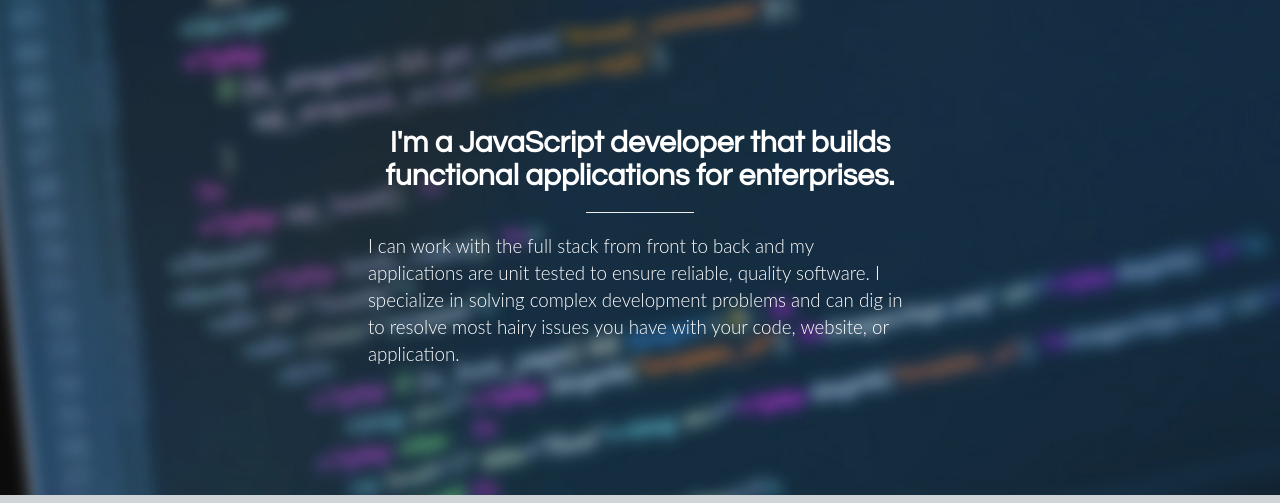
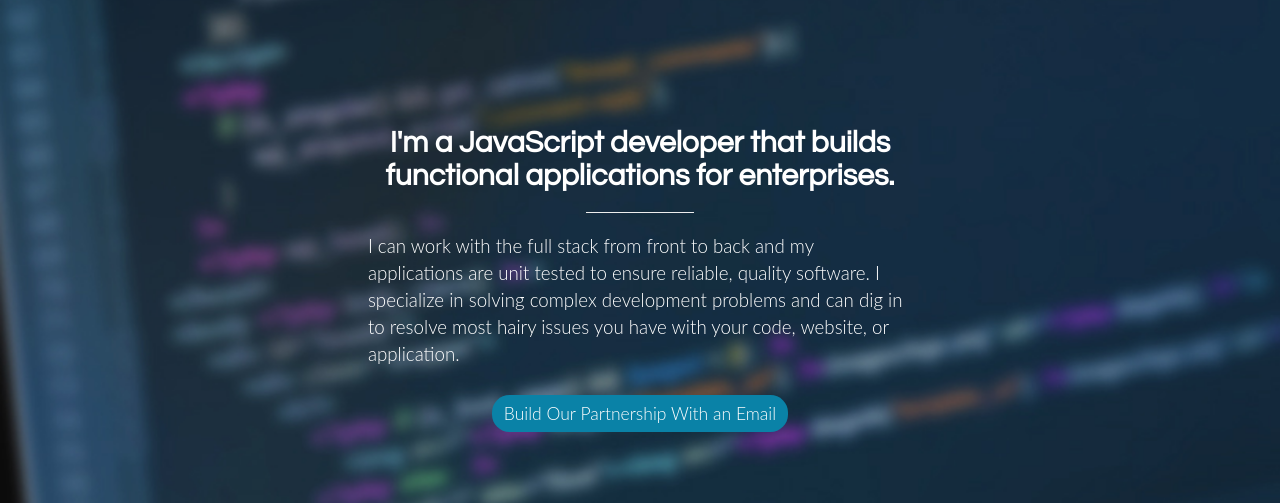
Before and after one commit to amcavinue/portfolio-site-static, a website: page index.html in a window 1280 px wide. Shown: the part 69-572 px from the top of the page. Drawn offline with nearby package versions, Linux system fonts and the light colour scheme; some icons are missing.

Commit message:
Add CTA button.

```diff
--- a/css/sass/_development.scss
+++ b/css/sass/_development.scss
@@ -112,6 +112,22 @@ header {
     #blurb {
       text-align: left;
       font-size: 0.8em;
+    }
+
+    .btn-cta {
+      @include button-general
+
+      border: none;
+      font-weight: 300;
+      color: $color-3;
+      margin: 1em 0;
+      font-size: 0.75em;
+      background-color: $color-6;
+      outline: none;
+
+      &:hover {
+        background-color: $color-9;
+      }
     }
   }
 }
--- a/css/sass/main.scss
+++ b/css/sass/main.scss
@@ -4,6 +4,7 @@ $font-2: 'Lato', sans-serif;
 /* Accent colors */
 $color-8: #ab3939;
 $color-6: #0a82a7; // Teal-blue
+$color-9: #19abd8; // Light teal
 $color-23: #9dffeb;
 $color-5: #81acff; // Blue
 
--- a/index.html
+++ b/index.html
@@ -39,6 +39,7 @@
             <h2>I'm a JavaScript developer that builds functional applications for enterprises.</h2>
             <hr />
             <p id="blurb">I can work with the full stack from front to back and my applications are unit tested to ensure reliable, quality software. I specialize in solving complex development problems and can dig in to resolve most hairy issues you have with your code, website, or application.</p>
+            <a class="btn btn-cta" href="mailto:aaronmcavinue@gmail.com">Build Our Partnership With an Email</a>
           </div>
         </div>
       </div>
```
Also changed, not shown: css/main.css.
